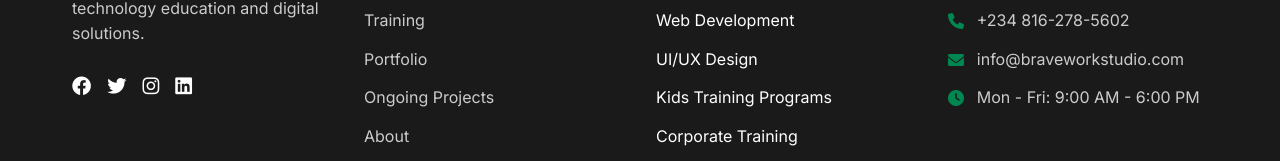
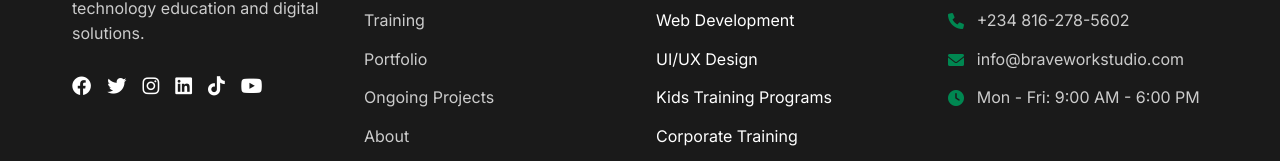
Before and after one commit to bravono/bravework-studio, a Next.js app: page / in a window 1280 px wide. Shown: the part 2797-2958 px from the top of the page. Built offline with nearby package versions, Linux system fonts and the light colour scheme.

Commit message:
Enhancement: Add TikTok and YouTube to the footer

```diff
--- a/app/components/Footer.tsx
+++ b/app/components/Footer.tsx
@@ -22,6 +22,12 @@ export default function Footer() {
               </a>
               <a href="https://linkedin.com" target="_blank" rel="noopener noreferrer">
                 <i className="fab fa-linkedin"></i>
+              </a>
+              <a href="https://tiktok.com" target="_blank" rel="noopener noreferrer">
+                <i className="fab fa-tiktok"></i>
+              </a>
+              <a href="https://youtube.com" target="_blank" rel="noopener noreferrer">
+                <i className="fab fa-youtube"></i>
               </a>
             </div>
           </div>
```
